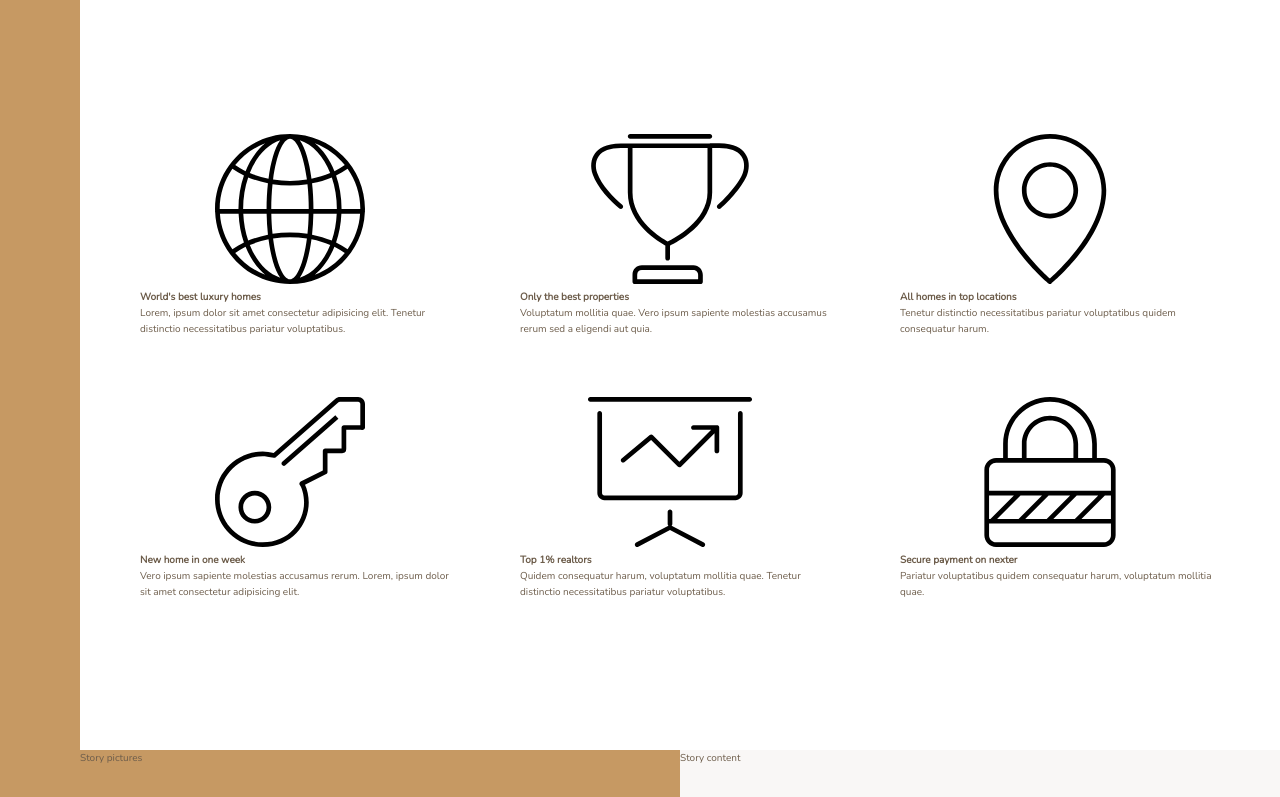
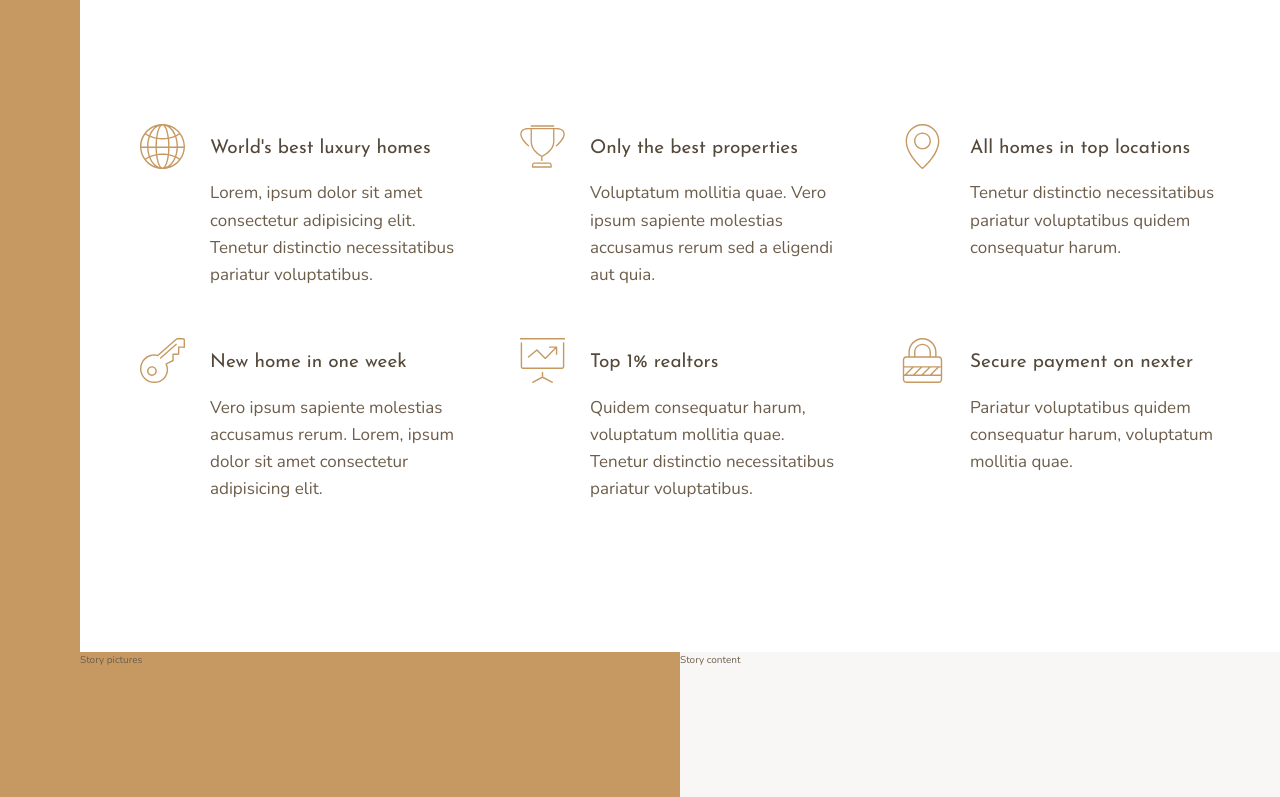
Before and after one commit to asonni/nexter, a website: page index.html in a window 1280 px wide. Shown: the part 656-1453 px from the top of the page. Drawn offline with nearby package versions, Linux system fonts and the light colour scheme.

Commit message:
Building the Features Section - Part 2

```diff
--- a/index.html
+++ b/index.html
@@ -29,7 +29,7 @@
         <svg class="feature__icon">
           <use xlink:href="img/sprite.svg#icon-global"></use>
         </svg>
-        <h4 class="heading-4">World's best luxury homes</h4>
+        <h4 class="heading-4 heading-4--dark">World's best luxury homes</h4>
         <p class="feature__text">
           Lorem, ipsum dolor sit amet consectetur adipisicing elit. Tenetur
           distinctio necessitatibus pariatur voluptatibus.
@@ -40,7 +40,7 @@
         <svg class="feature__icon">
           <use xlink:href="img/sprite.svg#icon-trophy"></use>
         </svg>
-        <h4 class="heading-4">Only the best properties</h4>
+        <h4 class="heading-4 heading-4--dark">Only the best properties</h4>
         <p class="feature__text">
           Voluptatum mollitia quae. Vero ipsum sapiente molestias accusamus
           rerum sed a eligendi aut quia.
@@ -51,7 +51,7 @@
         <svg class="feature__icon">
           <use xlink:href="img/sprite.svg#icon-map-pin"></use>
         </svg>
-        <h4 class="heading-4">All homes in top locations</h4>
+        <h4 class="heading-4 heading-4--dark">All homes in top locations</h4>
         <p class="feature__text">
           Tenetur distinctio necessitatibus pariatur voluptatibus quidem
           consequatur harum.
@@ -62,7 +62,7 @@
         <svg class="feature__icon">
           <use xlink:href="img/sprite.svg#icon-key"></use>
         </svg>
-        <h4 class="heading-4">New home in one week</h4>
+        <h4 class="heading-4 heading-4--dark">New home in one week</h4>
         <p class="feature__text">
           Vero ipsum sapiente molestias accusamus rerum. Lorem, ipsum dolor sit
           amet consectetur adipisicing elit.
@@ -73,7 +73,7 @@
         <svg class="feature__icon">
           <use xlink:href="img/sprite.svg#icon-presentation"></use>
         </svg>
-        <h4 class="heading-4">Top 1% realtors</h4>
+        <h4 class="heading-4 heading-4--dark">Top 1% realtors</h4>
         <p class="feature__text">
           Quidem consequatur harum, voluptatum mollitia quae. Tenetur distinctio
           necessitatibus pariatur voluptatibus.
@@ -84,7 +84,7 @@
         <svg class="feature__icon">
           <use xlink:href="img/sprite.svg#icon-lock"></use>
         </svg>
-        <h4 class="heading-4">Secure payment on nexter</h4>
+        <h4 class="heading-4 heading-4--dark">Secure payment on nexter</h4>
         <p class="feature__text">
           Pariatur voluptatibus quidem consequatur harum, voluptatum mollitia
           quae.
--- a/sass/_features.scss
+++ b/sass/_features.scss
@@ -4,6 +4,27 @@
   margin: 15rem 0;
 
   display: grid;
-  grid-template-columns: repeat(3, 1fr);
+  // grid-template-columns: repeat(3, 1fr);
+  grid-template-columns: repeat(auto-fit, minmax(25rem, 1fr));
   grid-gap: 6rem;
+  align-items: start;
 }
+
+.feature {
+  display: grid;
+  grid-template-columns: min-content 1fr;
+  grid-row-gap: 1.5rem;
+  grid-column-gap: 2.5rem;
+
+  &__icon {
+    fill: $color-primary;
+    width: 4.5rem;
+    height: 4.5rem;
+    grid-row: 1 / span 2;
+    transform: translateY(-1rem);
+  }
+
+  &__text {
+    font-size: 1.7rem;
+  }
+}
--- a/sass/_typography.scss
+++ b/sass/_typography.scss
@@ -0,0 +1,29 @@
+%heading {
+  font-family: $font-display;
+  font-weight: 400;
+}
+
+.heading-1 {
+  @extend %heading;
+}
+
+.heading-2 {
+  @extend %heading;
+}
+
+.heading-3 {
+  @extend %heading;
+}
+
+.heading-4 {
+  @extend %heading;
+  font-size: 1.9rem;
+
+  &--light {
+    color: $color-grey-light-1;
+  }
+
+  &--dark {
+    color: $color-grey-dark-1;
+  }
+}
```
Also changed, not shown: css/style.css.
